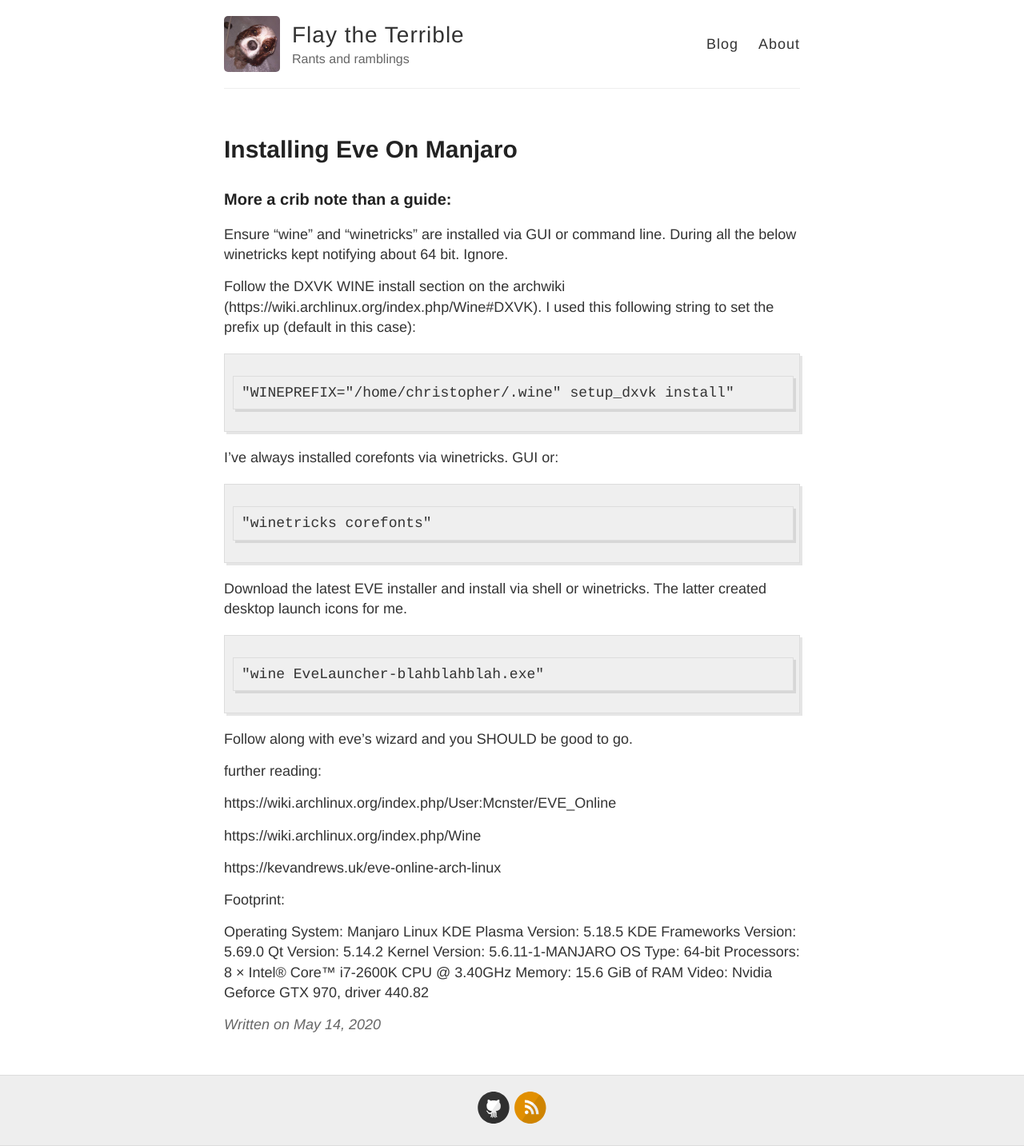
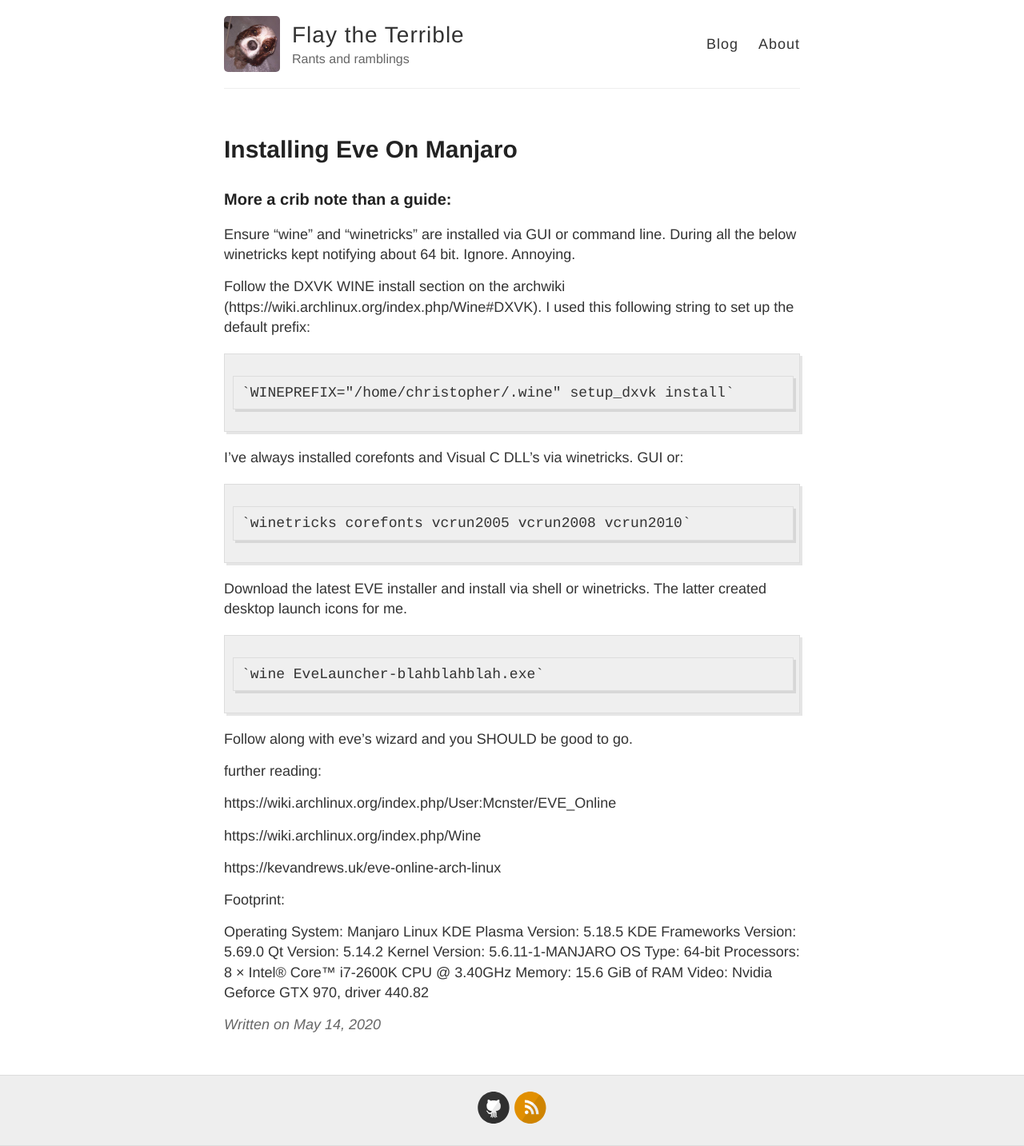
Before and after one commit to FlayTheTerrible/FlayTheTerrible.github.io, a Jekyll site: the page built from _posts/2020-05-14-installing-eve-on-manjaro.md, in a window 1280 px wide. Shown: the whole page at 80% size. Built offline with Jekyll 4.4.1, drawn with Linux system fonts in a browser that asks for light colours; our own code applies the rules of GitHub Pages for plain Markdown files.

Commit message:
updated formatting

```diff
--- a/_posts/2020-05-14-installing-eve-on-manjaro.md
+++ b/_posts/2020-05-14-installing-eve-on-manjaro.md
@@ -1,18 +1,18 @@
 ### More a crib note than a guide:
 
-Ensure "wine" and "winetricks" are installed via GUI or command line. During all the below winetricks kept notifying about 64 bit. Ignore.
+Ensure "wine" and "winetricks" are installed via GUI or command line. During all the below winetricks kept notifying about 64 bit. Ignore. Annoying.
 
-Follow the DXVK WINE install section on the archwiki (https://wiki.archlinux.org/index.php/Wine#DXVK). I used this following string to set the prefix up (default in this case):
+Follow the DXVK WINE install section on the archwiki (https://wiki.archlinux.org/index.php/Wine#DXVK). I used this following string to set up the default prefix:
 
-	"WINEPREFIX="/home/christopher/.wine" setup_dxvk install"
+	`WINEPREFIX="/home/christopher/.wine" setup_dxvk install`
 
-I've always installed corefonts via winetricks. GUI or:
+I've always installed corefonts and Visual C DLL's via winetricks. GUI or:
 
-	"winetricks corefonts"
+	`winetricks corefonts vcrun2005 vcrun2008 vcrun2010`
 
 Download the latest EVE installer and install via shell or  winetricks. The latter created desktop launch icons for me.
 
-	"wine EveLauncher-blahblahblah.exe"
+	`wine EveLauncher-blahblahblah.exe`
 
 
 Follow along with eve's wizard and you SHOULD be good to go.
```
